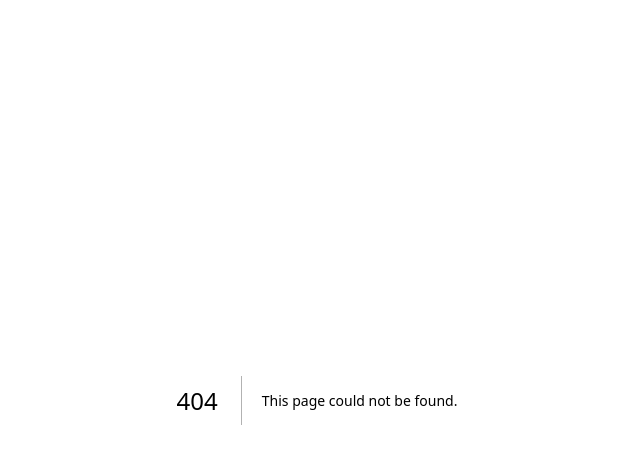
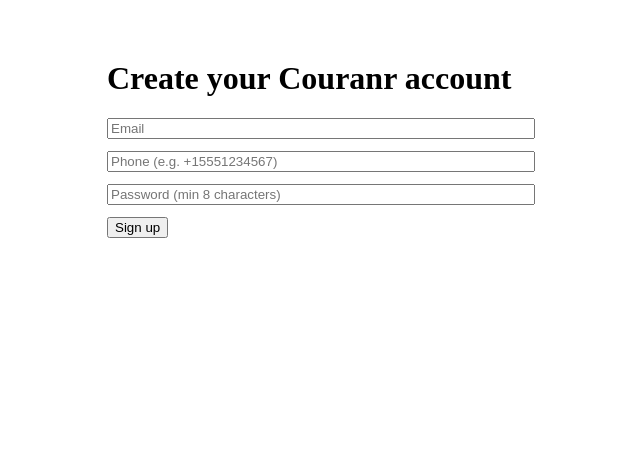
Before and after one commit to kkoly10/couranr-os, a Next.js app: page /signup in a window 1280 px wide. Before the commit this address had no page. Shown: the top 464 px of the page, without its empty margins (323-963 px from the left). Built offline with nearby package versions, Linux system fonts and the light colour scheme; no server answers.

Commit message:
Create page.tsx

```diff
--- /dev/null
+++ b/app/signup/page.tsx
@@ -0,0 +1,73 @@
+"use client";
+
+import { useState } from "react";
+import { supabase } from "../../lib/supabaseClient";
+
+export default function SignupPage() {
+  const [email, setEmail] = useState("");
+  const [phone, setPhone] = useState("");
+  const [password, setPassword] = useState("");
+  const [loading, setLoading] = useState(false);
+  const [message, setMessage] = useState<string | null>(null);
+
+  const handleSignup = async () => {
+    setLoading(true);
+    setMessage(null);
+
+    const { error } = await supabase.auth.signUp({
+      email,
+      password,
+      phone,
+      options: {
+        data: {
+          role: "customer",
+          marketing_opt_in: true
+        }
+      }
+    });
+
+    if (error) {
+      setMessage(error.message);
+    } else {
+      setMessage(
+        "Account created. Please check your email and phone to verify your account."
+      );
+    }
+
+    setLoading(false);
+  };
+
+  return (
+    <main style={{ maxWidth: 420, margin: "60px auto" }}>
+      <h1>Create your Couranr account</h1>
+
+      <input
+        placeholder="Email"
+        value={email}
+        onChange={(e) => setEmail(e.target.value)}
+        style={{ width: "100%", marginBottom: 12 }}
+      />
+
+      <input
+        placeholder="Phone (e.g. +15551234567)"
+        value={phone}
+        onChange={(e) => setPhone(e.target.value)}
+        style={{ width: "100%", marginBottom: 12 }}
+      />
+
+      <input
+        type="password"
+        placeholder="Password (min 8 characters)"
+        value={password}
+        onChange={(e) => setPassword(e.target.value)}
+        style={{ width: "100%", marginBottom: 12 }}
+      />
+
+      <button onClick={handleSignup} disabled={loading}>
+        {loading ? "Creating account..." : "Sign up"}
+      </button>
+
+      {message && <p style={{ marginTop: 20 }}>{message}</p>}
+    </main>
+  );
+}
```
